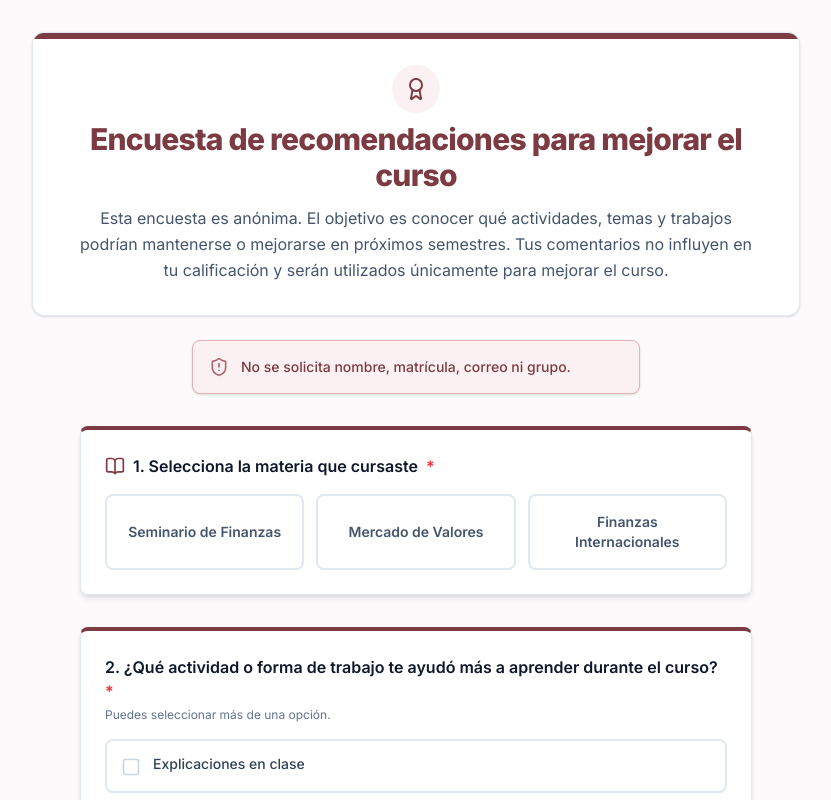
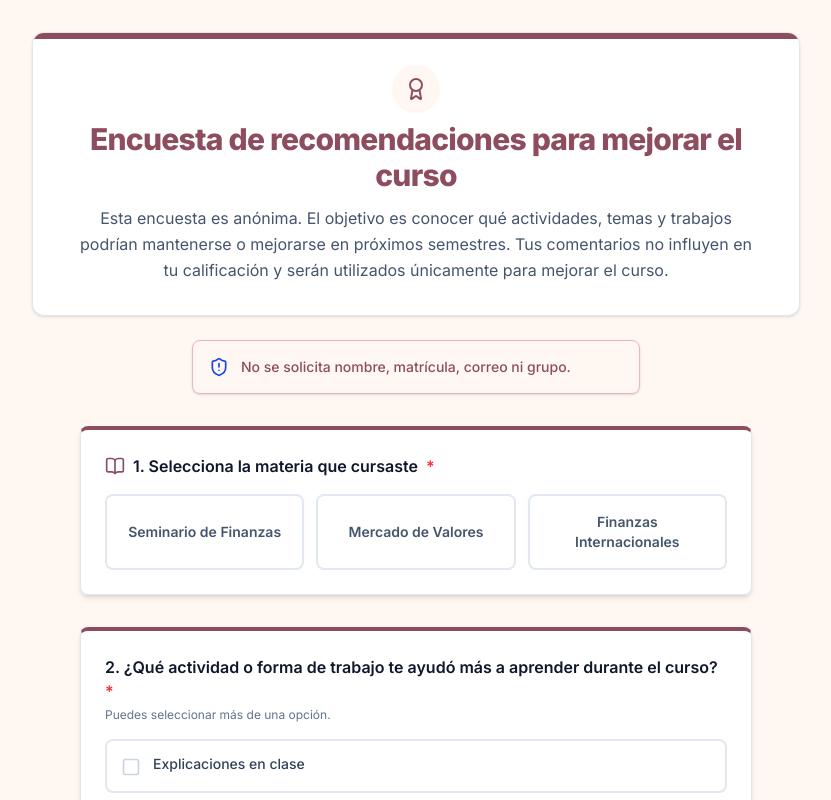
Before and after one commit to tec-2022/encuesta-curso, a Next.js app: page / in a window 1280 px wide. Shown: the top 800 px of the page, without its empty margins (224-1055 px from the left). Built offline with nearby package versions, Linux system fonts and the light colour scheme.

Commit message:
style: apply custom elegant color palette from user image

```diff
--- a/src/app/globals.css
+++ b/src/app/globals.css
@@ -1,8 +1,8 @@
 @import "tailwindcss";
 
 :root {
-  --background: #fdfafb;
-  --foreground: #2d1d20;
+  --background: #FFF7F1; /* Marfil cálido */
+  --foreground: #2b1c1e; /* Dark chocolate/wine for readable body text */
 }
 
 @theme {
@@ -10,16 +10,20 @@
   --color-foreground: var(--foreground);
   --font-sans: var(--font-sans);
 
-  /* Premium Rose Gold Design System Palette */
-  --color-blue-50: #fbf1f2;   /* Softest Rose Blush background */
-  --color-blue-100: #f8e1e3;
-  --color-blue-200: #e2b4b9;  /* Classic Metallic Rose Gold accent border */
-  --color-blue-300: #d6989f;
-  --color-blue-500: #c5828a;
-  --color-blue-700: #b0656e;
-  --color-blue-800: #934c54;  /* Rich Rose-Copper hover state */
-  --color-blue-900: #7c3a42;  /* Deep Rose Gold / Burgundy (Highly readable for text/solid buttons) */
-  --color-blue-950: #4a1d22;  /* Deepest Mahogany Rose */
+  /* Palette mapping from user's image */
+  --color-blue-50: #FFF7F1;   /* Marfil cálido (Fondo principal) */
+  --color-blue-100: #FDF1F0;
+  --color-blue-200: #E9B9B6;  /* Rosa empolvado (Acentos suaves / Bordes) */
+  --color-blue-300: #D9A5A0;  /* Rose gold suave */
+  --color-blue-500: #C98F8F;  /* Rose gold (Detalles / Botones) */
+
+  /* Wine red shades for strong readability on backgrounds */
+  --color-blue-800: #753b49;  /* Dark Wine hover */
+  --color-blue-900: #8E4D5E;  /* Vino elegante (Títulos fuertes / Botones principales) */
+  --color-blue-950: #5c2f3c;  /* Vino elegante oscuro */
+
+  --color-amber-500: #D8B56D; /* Champagne gold (Toques premium) */
+  --color-yellow-500: #D8B56D;
 }
 
 body {
```
